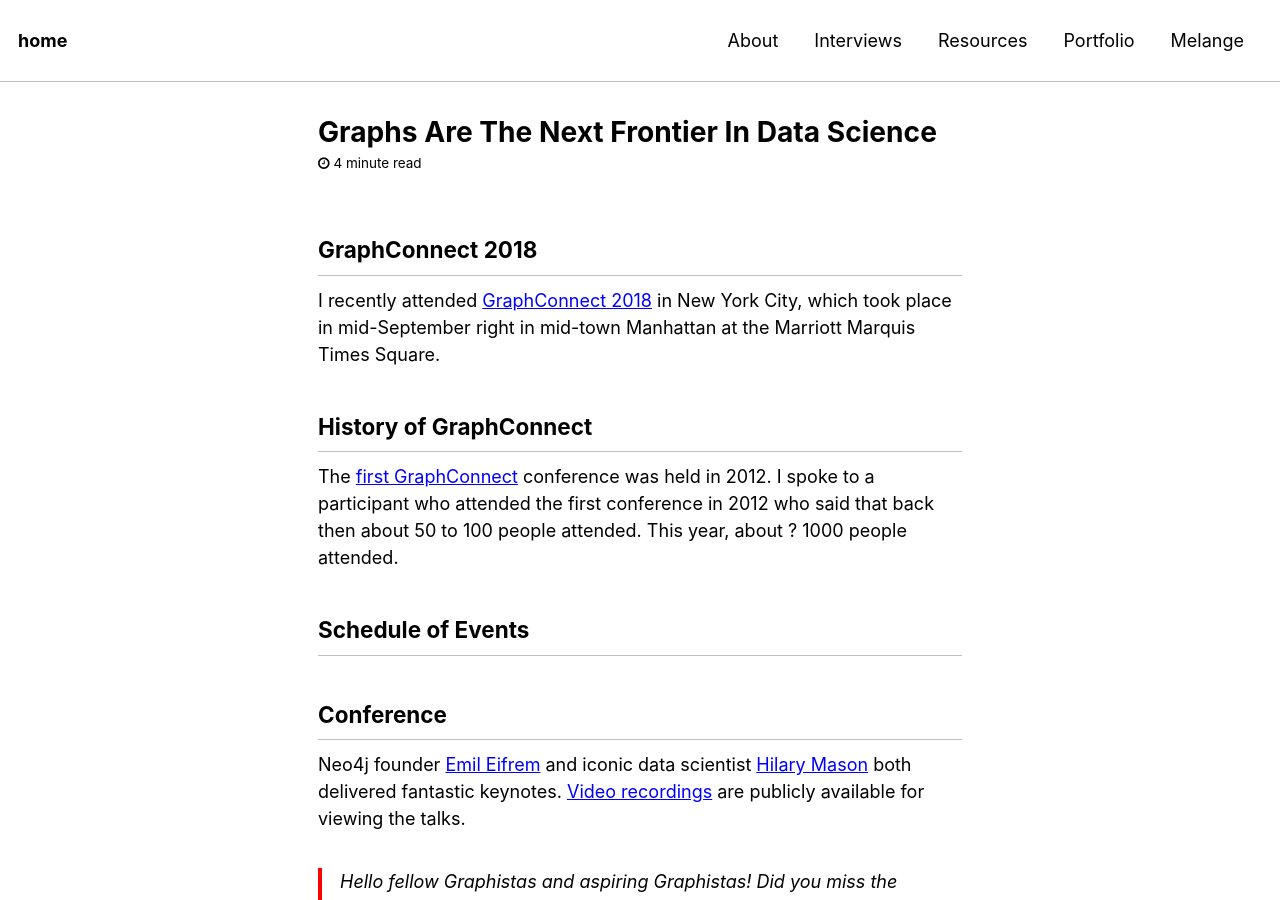
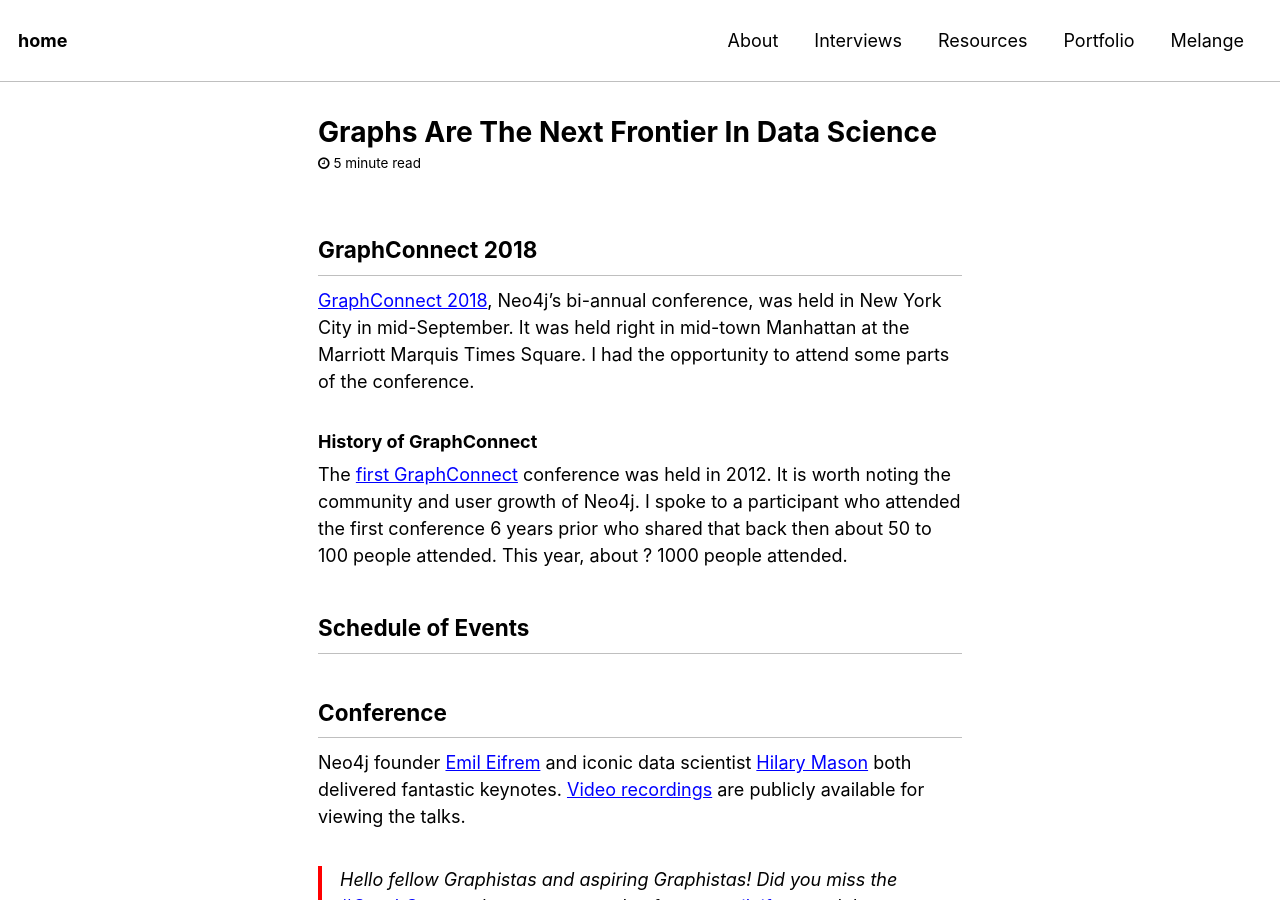
Before and after one commit to reshamas/reshamas.github.io, a Jekyll site: the page built from _posts/2018-09-22-graphs-are-the-next-frontier-in-data-science.md, in a window 1280 px wide and 900 px high. Built offline with Jekyll 4.4.1, drawn with Linux system fonts in a browser that asks for light colours; comment, search, counter and statistics services are not loaded.

Commit message:
Update 2018-09-22-graphs-are-the-next-frontier-in-data-science.md

```diff
--- a/_posts/2018-09-22-graphs-are-the-next-frontier-in-data-science.md
+++ b/_posts/2018-09-22-graphs-are-the-next-frontier-in-data-science.md
@@ -1,9 +1,9 @@
 ## GraphConnect 2018
-I recently attended [GraphConnect 2018](https://graphconnect.com) in New York City, which took place in mid-September right in mid-town Manhattan at the Marriott Marquis Times Square.
+[GraphConnect 2018](https://graphconnect.com), Neo4j's bi-annual conference, was held in New York City in mid-September.  It was held right in mid-town Manhattan at the Marriott Marquis Times Square. I had the opportunity to attend some parts of the conference.
 
 
-## History of GraphConnect
-The [first GraphConnect](https://graphconnect.com/#location) conference was held in 2012.  I spoke to a participant who attended the first conference in 2012 who said that back then about 50 to 100 people attended.  This year, about ? 1000 people attended.
+### History of GraphConnect
+The [first GraphConnect](https://graphconnect.com/#location) conference was held in 2012.  It is worth noting the community and user growth of Neo4j.  I spoke to a participant who attended the first conference 6 years prior who shared that back then about 50 to 100 people attended.  This year, about ? 1000 people attended.
 
 
 ## Schedule of Events
```
